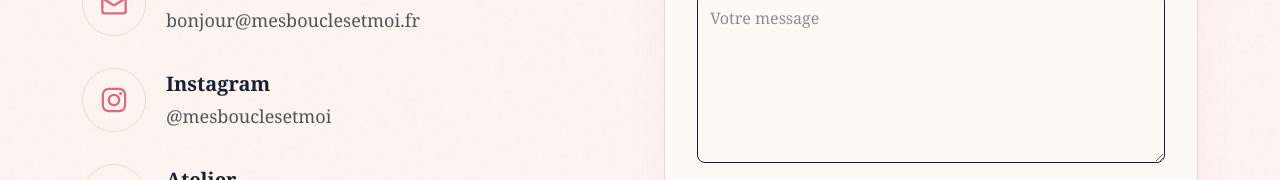
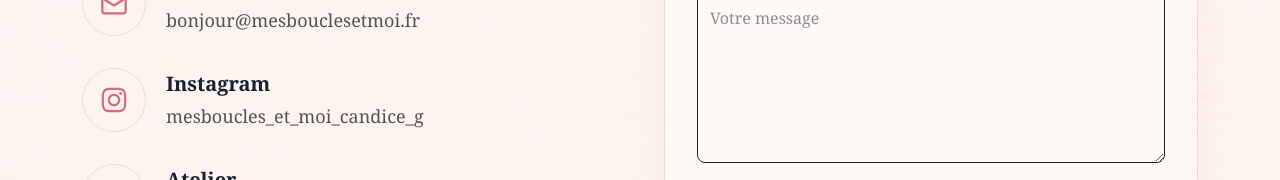
Before and after one commit to laetitia-piat/Mes-boucles-et-moi, a Next.js app in the folder frontend/: page /contact in a window 1280 px wide. Shown: the part 860-1040 px from the top of the page. Built offline with nearby package versions, Linux system fonts and the light colour scheme.

Commit message:
link instagram

```diff
--- a/frontend/app/contact/page.tsx
+++ b/frontend/app/contact/page.tsx
@@ -4,7 +4,7 @@ import { Header } from "@/components/header";
 import { HeroSection } from "@/components/heroSection";
 import { StorySection } from "@/components/storySection";
 import { useState } from "react";
-import { Mail, MapPin, Send } from "lucide-react";
+import { Mail, MapPin } from "lucide-react";
 import ContactInfo from "@/components/contactInfo";
 import { FaInstagram } from "react-icons/fa";
 
@@ -83,7 +83,8 @@ export default function contactPage() {
                 <ContactInfo
                   icon={<FaInstagram className="h-7 w-7" />}
                   title="Instagram"
-                  content="@mesbouclesetmoi"
+                  content="mesboucles_et_moi_candice_g"
+                  link="https://www.instagram.com/mesboucles_et_moi_candice_g/"
                 />
 
                 <ContactInfo
--- a/frontend/components/contactInfo.tsx
+++ b/frontend/components/contactInfo.tsx
@@ -2,12 +2,14 @@ type ContactInfoProps = {
   icon: React.ReactNode;
   title: string;
   content: string;
+  link?: string;
 };
 
 export default function ContactInfo({
   icon,
   title,
   content,
+  link,
 }: ContactInfoProps) {
   return (
     <div className="flex items-center gap-5">
@@ -16,9 +18,19 @@ export default function ContactInfo({
       </div>
 
       <div>
-        <h2 className="font-serif text-xl font-semibold">{title}</h2>
+        {link ? (
+          <a href={link} target="_blank" rel="noopener noreferrer">
+            <h2 className="font-serif text-xl font-semibold">{title}</h2>
 
-        <p className="mt-1 text-lg text-[#53545a]">{content}</p>
+            <p className="mt-1 text-lg text-[#53545a]">{content}</p>
+          </a>
+        ) : (
+          <>
+            <h2 className="font-serif text-xl font-semibold">{title}</h2>
+
+            <p className="mt-1 text-lg text-[#53545a]">{content}</p>
+          </>
+        )}
       </div>
     </div>
   );
```
